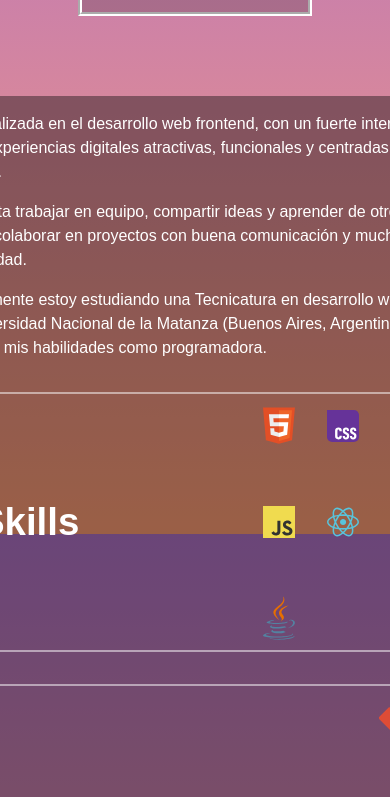
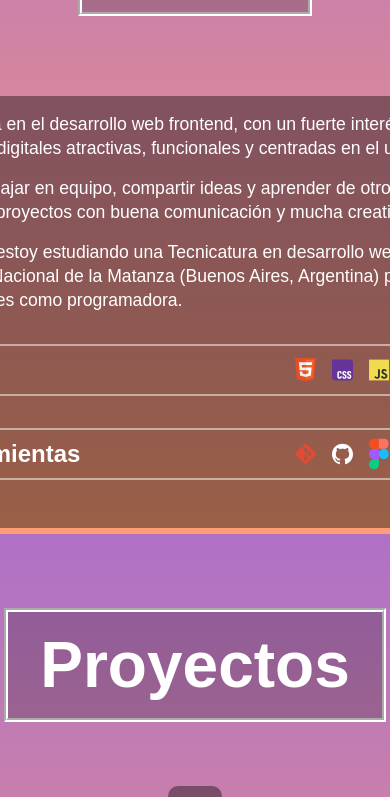
Before and after one commit to may-fernandez/portfolio, a React (Vite) app: page / in a window 390 px wide. Shown: the part 1154-1951 px from the top of the page. Built offline with nearby package versions, Linux system fonts and the light colour scheme; a web font is replaced by a local one.

Commit message:
update media

```diff
--- a/src/Components/Contacto/Contacto.css
+++ b/src/Components/Contacto/Contacto.css
@@ -6,7 +6,6 @@
     flex-direction: column;
     justify-content: center;
     align-items: center;
-
 }
 
 .titulo h1{
@@ -16,6 +15,7 @@
     font-size: 4rem;
     padding: 1rem 3rem;
     border: 4px groove white;
+    background-color: hsl(0, 0%, 10%, 0.2);
 }
 
 
--- a/src/Components/Hero/Hero.css
+++ b/src/Components/Hero/Hero.css
@@ -21,7 +21,7 @@
 }
 
 .hero h1 span{
-    background: linear-gradient(270deg, #ff7700 10%, #91009e 100%);
+    background: linear-gradient(270deg, #f80143 10%, #730085 100%);
     background-clip: text;
     -webkit-background-clip: text;
     -webkit-text-fill-color: transparent;
--- a/src/Components/Proyectos/Proyectos.css
+++ b/src/Components/Proyectos/Proyectos.css
@@ -155,8 +155,8 @@
   }
 
   .img-proyecto {
-    width: 45%;
-    max-width: 180px;
+    width: 100%;
+    max-width: 240px;
   }
 
   .etiquetas {
--- a/src/Components/SobreMi/SobreMi.css
+++ b/src/Components/SobreMi/SobreMi.css
@@ -52,16 +52,6 @@
     margin-bottom: 1rem;
 }
 
-.skills{
-   display: flex;
-    align-items: center;
-    justify-content: flex-start;
-    gap: 10rem;
-    border: 2px solid rgba(255, 255, 255, 0.5);
-    border-radius: 5px;
-    padding: 0 2rem 0 2rem;
-    margin: 2rem 0 2rem 0;
-}
 
 .herramientas{
     display: flex;
@@ -75,18 +65,16 @@
 }
 
 .herramientas h2{
+    font-size: 2.4rem;
+}
+
+.titulo-herramientas{
     display: flex;
+    flex-direction: row;
     justify-content: flex-start;
-    font-size: 2.4rem;
     width: 15rem;
 }
 
-.skills h2{
-    display: flex;
-    justify-content: flex-start;
-    font-size: 2.4rem;
-    width: 15rem;
-}
 
 .logo{
     display: flex;
@@ -118,7 +106,25 @@
     }
 
     .about_p{
-        font-size: 1rem;
+        font-size: 1.1rem;
+    }
+
+    .skill{
+        width: 1.3rem;
+        height: 3rem;
+    }
+
+    .logo{
+        flex-wrap: nowrap;
+        gap: 1rem;
+    }
+
+    .herramientas{
+        gap: 8rem;
+    }
+
+    .herramientas h2{
+        font-size: 1.5rem;
     }
 
 }
--- a/src/Components/SobreMi/SobreMi.jsx
+++ b/src/Components/SobreMi/SobreMi.jsx
@@ -21,8 +21,10 @@ const SobreMi = () => {
                         <p>Actualmente estoy estudiando una Tecnicatura en desarrollo web en la Universidad Nacional de la Matanza (Buenos Aires, Argentina) para mejorar mis habilidades como programadora.</p>
                     </div>
 
-                    <div className="skills">
-                        <h2>Skills</h2>
+                    <div className="herramientas">
+                        <div className='titulo-herramientas'>
+                            <h2>Skills</h2>
+                        </div>
 
                         <div className="logo">
                             {skills_data.map((skill, index) => {
@@ -32,7 +34,10 @@ const SobreMi = () => {
                     </div>
 
                     <div className="herramientas">
-                        <h2>Herramientas</h2>
+                        <div className="titulo-herramientas">
+                            <h2>Herramientas</h2>
+                        </div>
+
 
                         <div className="logo">
                             {tools_data.map((tool, index) => {
```
